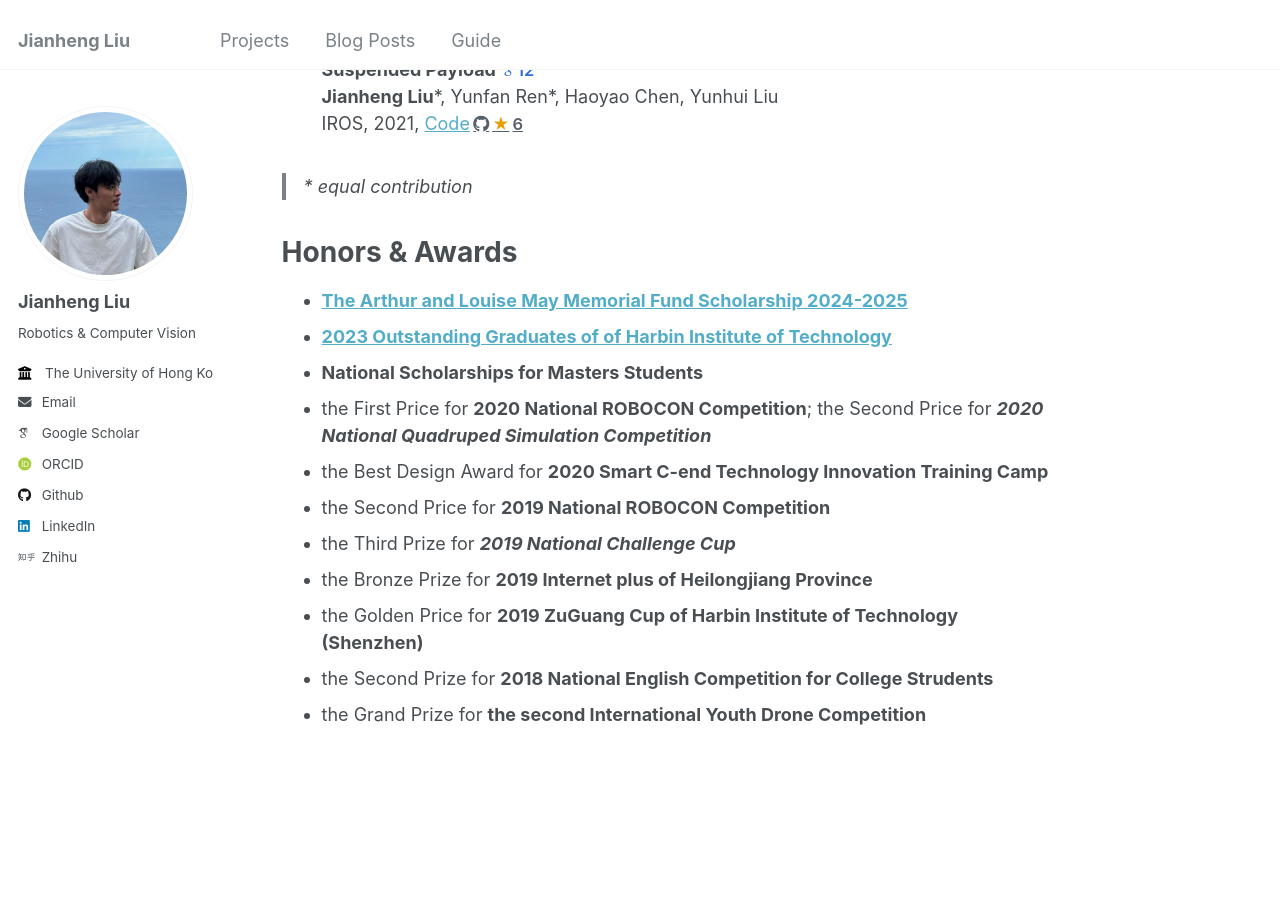
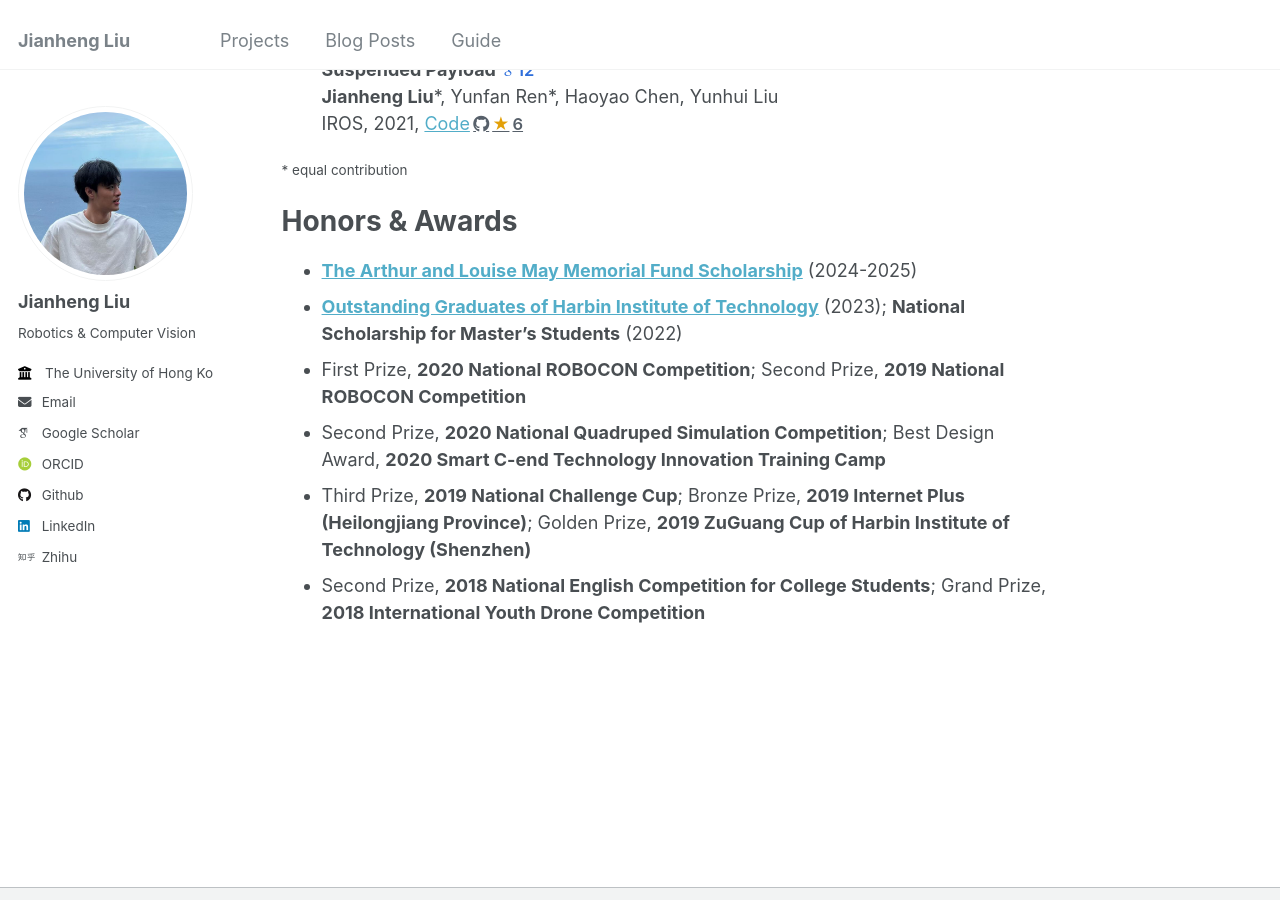
Before and after one commit to jianhengLiu/jianhengLiu.github.io, a Jekyll site: the page built from _pages/about.md, in a window 1280 px wide and 900 px high, scrolled down 1863 px. Built offline with Jekyll 4.4.1, drawn with Linux system fonts in a browser that asks for light colours; some web fonts are replaced; comment, search, counter and statistics services are not loaded; some of the changed text lies outside the part shown.

```diff
--- a/_pages/about.md
+++ b/_pages/about.md
@@ -49,7 +49,7 @@ My research interests lie in **Robotics and Autonomous Systems, SLAM and Neural
   **Jianheng Liu**, Chunran Zheng, Yunfei Wan, Bowen Wang, Yixi Cai, Fu Zhang
   <br>
   ICRA, 2025, <a href="https://github.com/hku-mars/M2Mapping">Code</a>{% include github-stars.html repo="hku-mars/M2Mapping" %}, <a href="https://jianhengliu.github.io/Projects/M2Mapping/">Project Page</a>
-- **Towards Large-Scale Incremental Dense Mapping using Robot-centric Implicit Neural Representatio**{% include citations.html key="rim" %}
+- **Towards Large-Scale Incremental Dense Mapping using Robot-centric Implicit Neural Representation**{% include citations.html key="rim" %}
   <br>
   **Jianheng Liu**, Haoyao Chen
   <br>
@@ -85,18 +85,13 @@ My research interests lie in **Robotics and Autonomous Systems, SLAM and Neural
   <br>
   IROS, 2021, <a href="https://github.com/jianhengLiu/Vision-encoder-based-Payload-State-Estimator">Code</a>{% include github-stars.html repo="jianhengLiu/Vision-encoder-based-Payload-State-Estimator" %}
 
-> \* equal contribution
+<small>\* equal contribution</small>
 
 # Honors & Awards
 
-- [**The Arthur and Louise May Memorial Fund Scholarship 2024-2025**](https://scholar.aas.hku.hk/?action=showonesscheme&ss_id=474)
-- [**2023 Outstanding Graduates of of Harbin Institute of Technology**](https://www.nrs-lab.com/2023/06/14/%e7%a5%9d%e8%b4%banros-lab2021%e7%ba%a7%e7%a1%95%e5%a3%ab%e5%88%98%e5%81%a5%e6%81%92%e5%90%8c%e5%ad%a6%e8%8e%b7%e5%be%97%e5%93%88%e5%b0%94%e6%bb%a8%e5%b7%a5%e4%b8%9a%e5%a4%a7%e5%ad%a6%e4%bc%98/)
-- **National Scholarships for Masters Students**
-- the First Price for **2020 National ROBOCON Competition**; the Second Price for ***2020 National Quadruped Simulation Competition***
-- the Best Design Award for **2020 Smart C-end Technology Innovation Training Camp**
-- the Second Price for **2019 National ROBOCON Competition**
-- the Third Prize for ***2019 National Challenge Cup***
-- the Bronze Prize for **2019 Internet plus of Heilongjiang Province**
-- the Golden Price for **2019 ZuGuang Cup of Harbin Institute of Technology (Shenzhen)**
-- the Second Prize for **2018 National English Competition for College Strudents**
-- the Grand Prize for **the second International Youth Drone Competition**
+- [**The Arthur and Louise May Memorial Fund Scholarship**](https://scholar.aas.hku.hk/?action=showonesscheme&ss_id=474) (2024-2025)
+- [**Outstanding Graduates of Harbin Institute of Technology**](https://www.nrs-lab.com/2023/06/14/%e7%a5%9d%e8%b4%banros-lab2021%e7%ba%a7%e7%a1%95%e5%a3%ab%e5%88%98%e5%81%a5%e6%81%92%e5%90%8c%e5%ad%a6%e8%8e%b7%e5%be%97%e5%93%88%e5%b0%94%e6%bb%a8%e5%b7%a5%e4%b8%9a%e5%a4%a7%e5%ad%a6%e4%bc%98/) (2023); **National Scholarship for Master's Students** (2022)
+- First Prize, **2020 National ROBOCON Competition**; Second Prize, **2019 National ROBOCON Competition**
+- Second Prize, **2020 National Quadruped Simulation Competition**; Best Design Award, **2020 Smart C-end Technology Innovation Training Camp**
+- Third Prize, **2019 National Challenge Cup**; Bronze Prize, **2019 Internet Plus (Heilongjiang Province)**; Golden Prize, **2019 ZuGuang Cup of Harbin Institute of Technology (Shenzhen)**
+- Second Prize, **2018 National English Competition for College Students**; Grand Prize, **2018 International Youth Drone Competition**
```
Also changed, not shown: other parts of _pages/about.md (+1 -1 lines), _pages/projects.md (+2 -2 lines).
